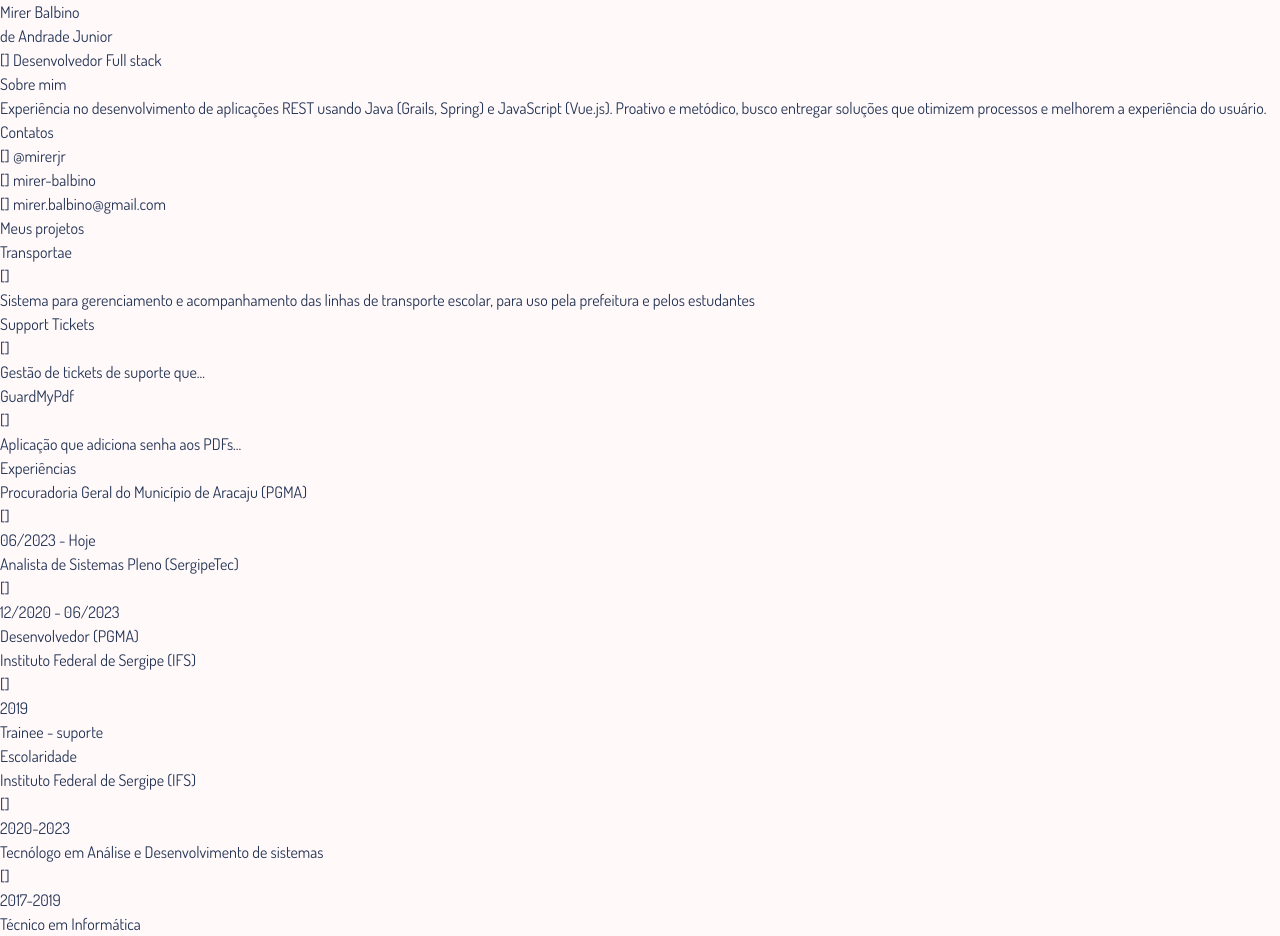
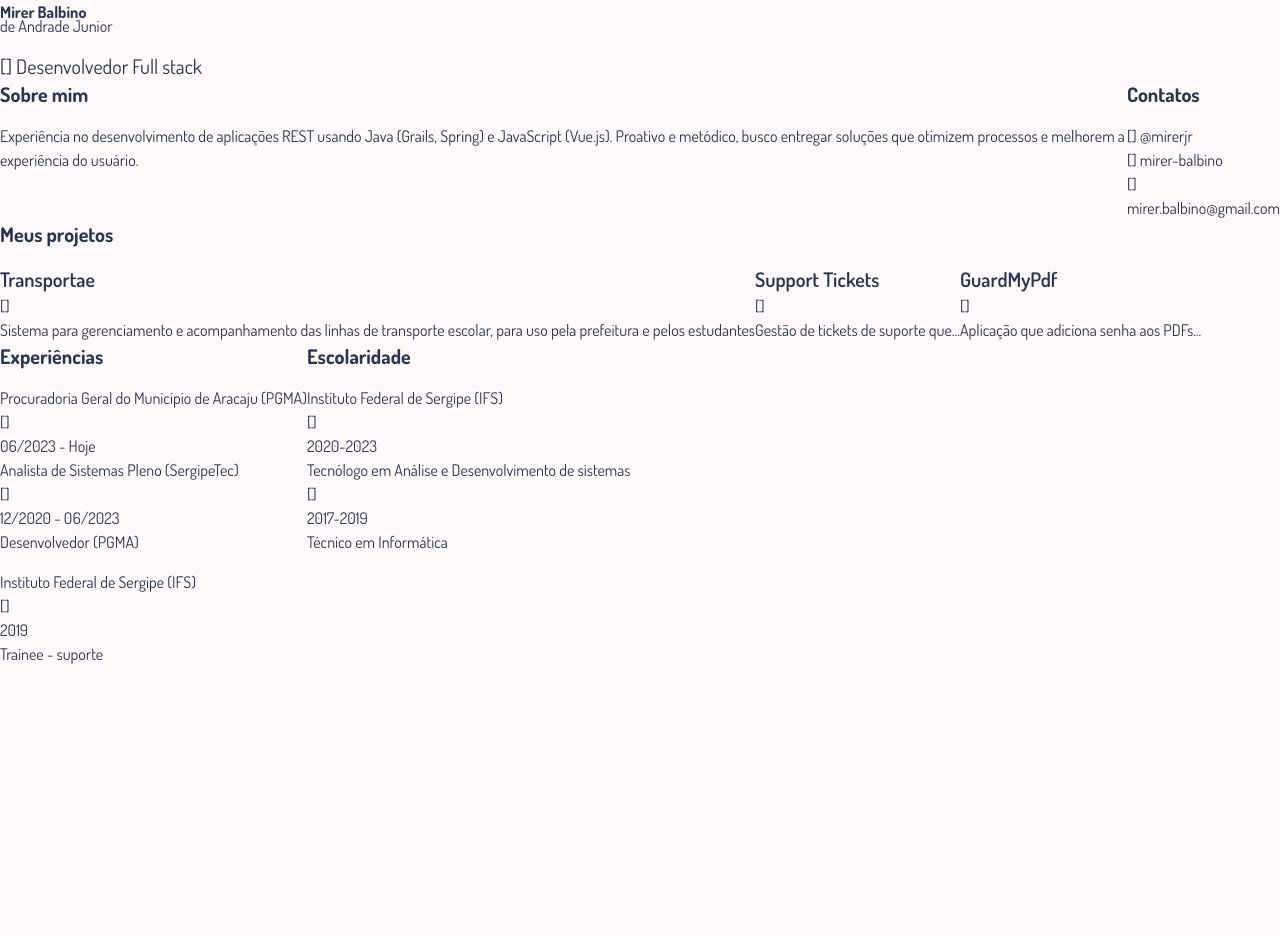
Before and after one commit to mirerjr/portfolio, a Vue app: page / in a window 1280 px wide. After the commit the page ends 800 px from the top, so only its background shows below. Built offline with nearby package versions, Linux system fonts and the light colour scheme.

Commit message:
refactor: simplify titles and section structures

```diff
--- a/src/App.vue
+++ b/src/App.vue
@@ -1,27 +1,33 @@
-<script setup></script>
+<script setup>
+import BaseSection from "./components/BaseSection.vue";
+</script>
 
 <template>
-  <header>
-    <h1>Mirer Balbino</h1>
-    <h2>de Andrade Junior</h2>
-    <h3>[] Desenvolvedor Full stack</h3>
+  <header class="flex flex-col gap-6">
+    <div>
+      <h1 class="font-bold">
+        Mirer Balbino
+        <span class="block font-normal leading-1">
+          de Andrade Junior
+        </span>
+      </h1>
+    </div>
+    <p class="text-xl">[] Desenvolvedor Full stack</p>
   </header>
   <main>
-    <section>
-      <article>
-        <h4>Sobre mim</h4>
+    <section class="flex">
+      <BaseSection title="Sobre mim">
         <p>
           Experiência no desenvolvimento de aplicações REST usando Java (Grails,
           Spring) e JavaScript (Vue.js). Proativo e metódico, busco entregar
           soluções que otimizem processos e melhorem a experiência do usuário.
         </p>
-      </article>
-      <article>
-        <h4>Contatos</h4>
+      </BaseSection>
+      <BaseSection title="Contatos">
         <ul>
           <li>
             []
-            <a href="https://github.com/mirerjr"> @mirerjr </a>
+            <a href="https://github.com/mirerjr">@mirerjr</a>
           </li>
           <li>
             []
@@ -36,45 +42,40 @@
             </a>
           </li>
         </ul>
-      </article>
+      </BaseSection>
     </section>
-    <section>
-      <h4>Meus projetos</h4>
+    <BaseSection title="Meus projetos">
+      <div class="flex">
         <article>
           <header>
-          <h5>Transportae</h5>
+            <h3>Transportae</h3>
             <span>[]</span>
           </header>
-        <article>
           <p>
             Sistema para gerenciamento e acompanhamento das linhas de transporte
             escolar, para uso pela prefeitura e pelos estudantes
           </p>
         </article>
+        <article>
+          <header>
+            <h3>Support Tickets</h3>
+            <span>[]</span>
+          </header>
+          <p>Gestão de tickets de suporte que...</p>
         </article>
         <article>
           <header>
-          <h5>Support Tickets</h5>
+            <h3>GuardMyPdf</h3>
             <span>[]</span>
           </header>
-        <article>
-          <p>Gestão de tickets de suporte que...</p>
-        </article>
-      </article>
-      <article>
-        <header>
-          <h5>GuardMyPdf</h5>
-          <span>[]</span>
-        </header>
-        <article>
           <p>Aplicação que adiciona senha aos PDFs...</p>
         </article>
-      </article>
-    </section>
-    <section>
-      <h4>Experiências</h4>
+      </div>
+    </BaseSection>
+    <div class="flex">
+      <BaseSection title="Experiências">
         <article>
-        <h6>Procuradoria Geral do Município de Aracaju (PGMA)</h6>
+          <h4>Procuradoria Geral do Município de Aracaju (PGMA)</h4>
           <ul>
             <li>
               []
@@ -93,7 +94,7 @@
           </ul>
         </article>
         <article>
-        <h6>Instituto Federal de Sergipe (IFS)</h6>
+          <h4>Instituto Federal de Sergipe (IFS)</h4>
           <ul>
             <li>
               []
@@ -104,11 +105,10 @@
             </li>
           </ul>
         </article>
-    </section>
-    <section>
-      <h4>Escolaridade</h4>
+      </BaseSection>
+      <BaseSection title="Escolaridade">
         <article>
-        <h6>Instituto Federal de Sergipe (IFS)</h6>
+          <h4>Instituto Federal de Sergipe (IFS)</h4>
           <ul>
             <li>
               []
@@ -126,6 +126,26 @@
             </li>
           </ul>
         </article>
-    </section>
+      </BaseSection>
+    </div>
   </main>
 </template>
+
+<style>
+@layer base {
+  h1 {
+    font-size: var(--text-3xl);
+  }
+  h2 {
+    font-size: var(--text-xl);
+    font-weight: bold;
+  }
+  h3 {
+    font-size: var(--text-xl);
+    font-weight: 600;
+  }
+  h4 {
+    font-size: var(--text-lg);
+  }
+}
+</style>
--- /dev/null
+++ b/src/components/BaseSection.vue
@@ -0,0 +1,15 @@
+<script setup>
+defineProps({
+  title: {
+    type: String,
+    required: true,
+  },
+});
+</script>
+
+<template>
+  <section class="flex flex-col gap-4">
+    <h2 class="text-xl font-bold">{{ title }}</h2>
+    <slot></slot>
+  </section>
+</template>
```
Lines whose indentation alone changed are shown as unchanged.
